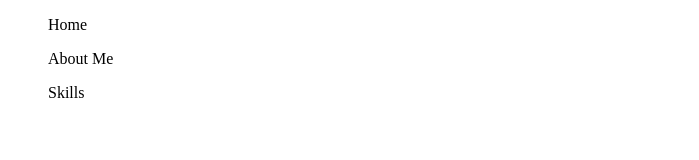
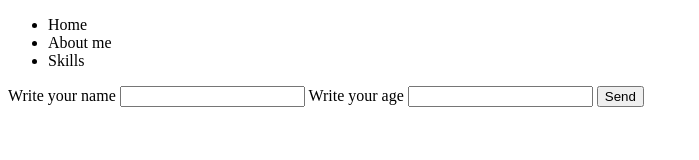
Before and after one commit to Joellg01/portfolioJoel, a plain HTML site: page index.html in a window 1280 px wide. Shown: the whole page, without its empty margins (0-699 px from the left). Drawn offline with Linux system fonts and the light colour scheme.

Commit message:
update index create inputs and labels

```diff
--- a/index.html
+++ b/index.html
@@ -5,20 +5,32 @@
     <meta name="viewport" content="width=device-width, initial-scale=1.0">
     <title>Document</title>
     <title>Portfolio Joel Lara Gómez</title>
+    <link rel="stylesheet" href="css/style.css">
 </head>
 <body>
     <header>
         <nav id="navigatorMenu">
-            <ul>Home</ul>
-            <ul>About Me</ul>
-            <ul>Skills</ul>
+            <ul>
+                <li>Home</li>
+                <li>About me</li>
+                <li>Skills</li>
+            </ul>
         </nav>
     </header>
     <main>
+        <label for="name">Write your name</label>
+        <input type="text" id="name">
 
+        <label for="age">Write your age</label>
+        <input type="number" id="age">
+
+        <button type="button" id="Send" onclick="sendInfo()" name="send">Send</button>
+
+        <div id="result"></div>
     </main>
     <footer>
 
     </footer>
+    <script src="js/script.js"></script>
 </body>
 </html>
```
